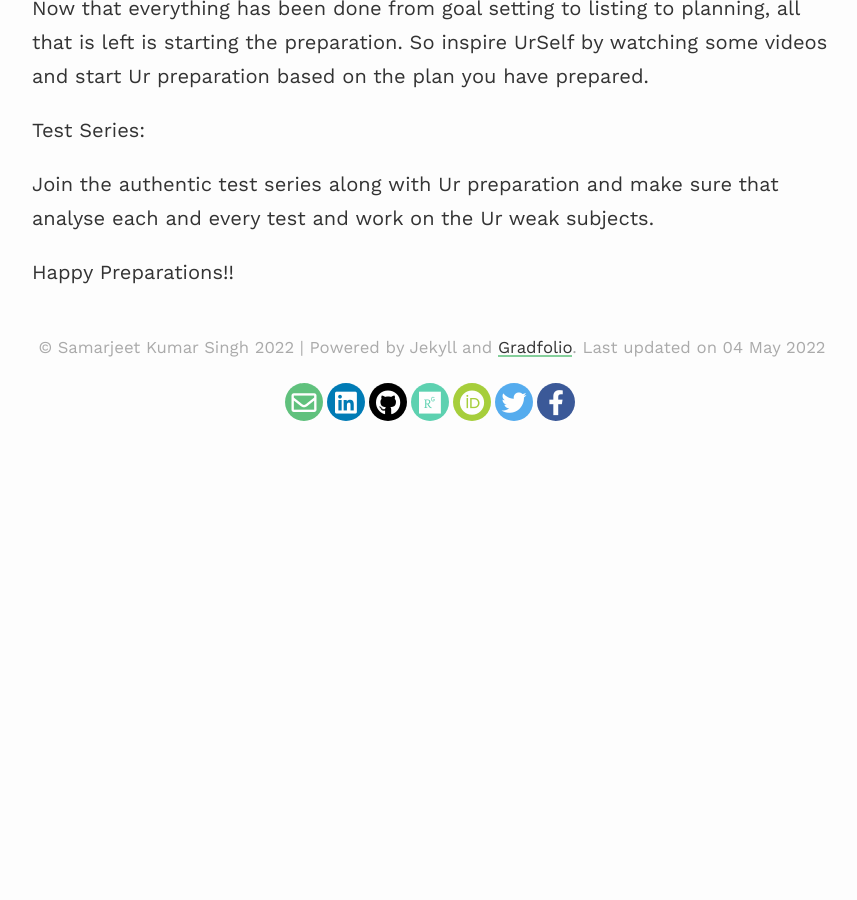
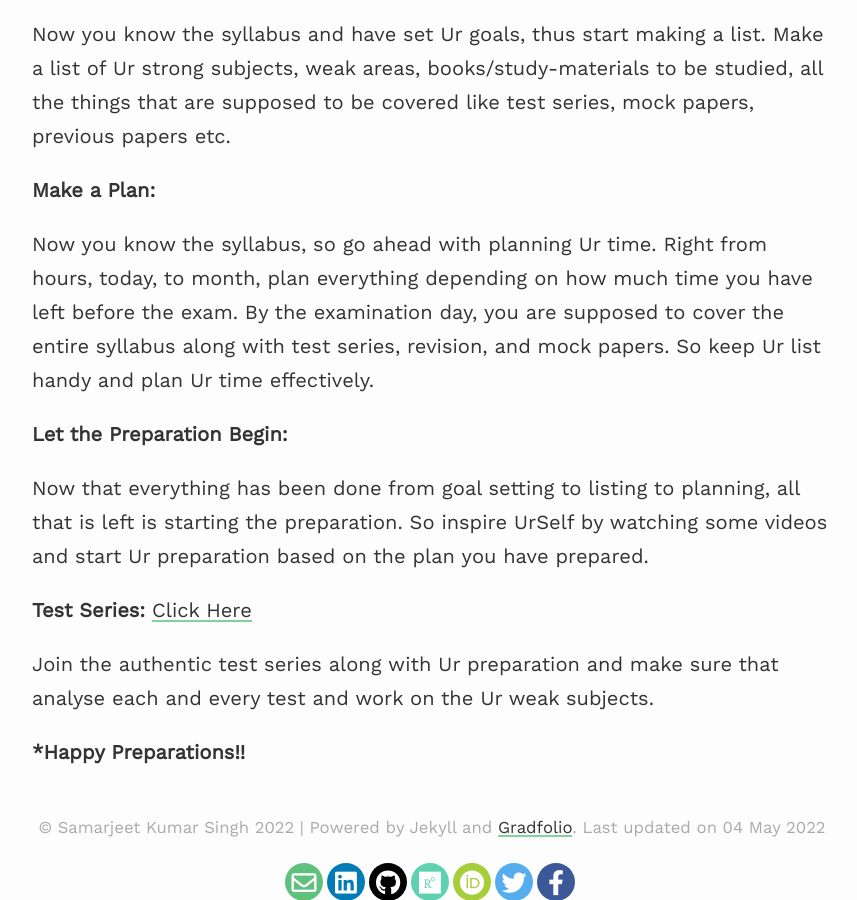
Before and after one commit to Samarjeetkumarsingh/website, a Jekyll site: the page built from _posts/2022-04-29-How-to-start-Ur-preparations-for-GATE-Exam.md, in a window 1280 px wide and 900 px high, scrolled down 1555 px. Shown: the whole window, without its empty margins (208-1065 px from the left). Built offline with Jekyll 4.4.1, drawn with Linux system fonts in a browser that asks for light colours; nearby versions of some CDN libraries; before the commit the page ends 1980 px from its top, so only the background shows below that.

Commit message:
Update 2022-04-29-How-to-start-Ur-preparations-for-GATE-Exam.md

```diff
--- a/_posts/2022-04-29-How-to-start-Ur-preparations-for-GATE-Exam.md
+++ b/_posts/2022-04-29-How-to-start-Ur-preparations-for-GATE-Exam.md
@@ -2,33 +2,34 @@
 layout: post
 title: How to start Ur preparations for GATE Exam?
 ---
+![image](/assets/images/image10.png)
 
 Dear aspirants,
 
 **Here are fruitful tips to start Ur preparations for GATE Exam!!**
 
-Set Ur goals:
+**Set Ur goals:**
 
 Before starting preparations make sure you know why you want to do it. Keep Ur goals clear as this will be Ur driving force all through the preparation phase. After setting Ur goals, if you really feel like you want to give the exam, go ahead with Ur preparation. If you are still confused contact with Ur seniors/teachers/professors to understand things better.
 
-Go through the syllabus:
+**Go through the syllabus:**
 
 Having set Ur goals, you need to make sure what you are opting for. So go through the syllabus and understand every detail of it to the last word. Having studied all the subjects previously in the college, you will be able to understand the syllabus very well. For the GATE Examination, you will also have to study quant, reasoning, and English. Understand the syllabus well and make sure you know it on Ur tips. You can also print it & paste a copy of it right in front of Ur study table so that you can look at it daily.
 
-Make a list:
+**Make a list:**
 
 Now you know the syllabus and have set Ur goals, thus start making a list. Make a list of Ur strong subjects, weak areas, books/study-materials to be studied, all the things that are supposed to be covered like test series, mock papers, previous papers etc.
 
-Make a Plan:
+**Make a Plan:**
 
 Now you know the syllabus, so go ahead with planning Ur time. Right from hours, today, to month, plan everything depending on how much time you have left before the exam. By the examination day, you are supposed to cover the entire syllabus along with test series, revision, and mock papers. So keep Ur list handy and plan Ur time effectively.
 
-Let the Preparation Begin:
+**Let the Preparation Begin:**
 
 Now that everything has been done from goal setting to listing to planning, all that is left is starting the preparation. So inspire UrSelf by watching some videos and start Ur preparation based on the plan you have prepared.
 
-Test Series:
+**Test Series:** [Click Here](https://online.testurself.in)
 
 Join the authentic test series along with Ur preparation and make sure that analyse each and every test and work on the Ur weak subjects.
 
-Happy Preparations!!
+***Happy Preparations!!**
```
